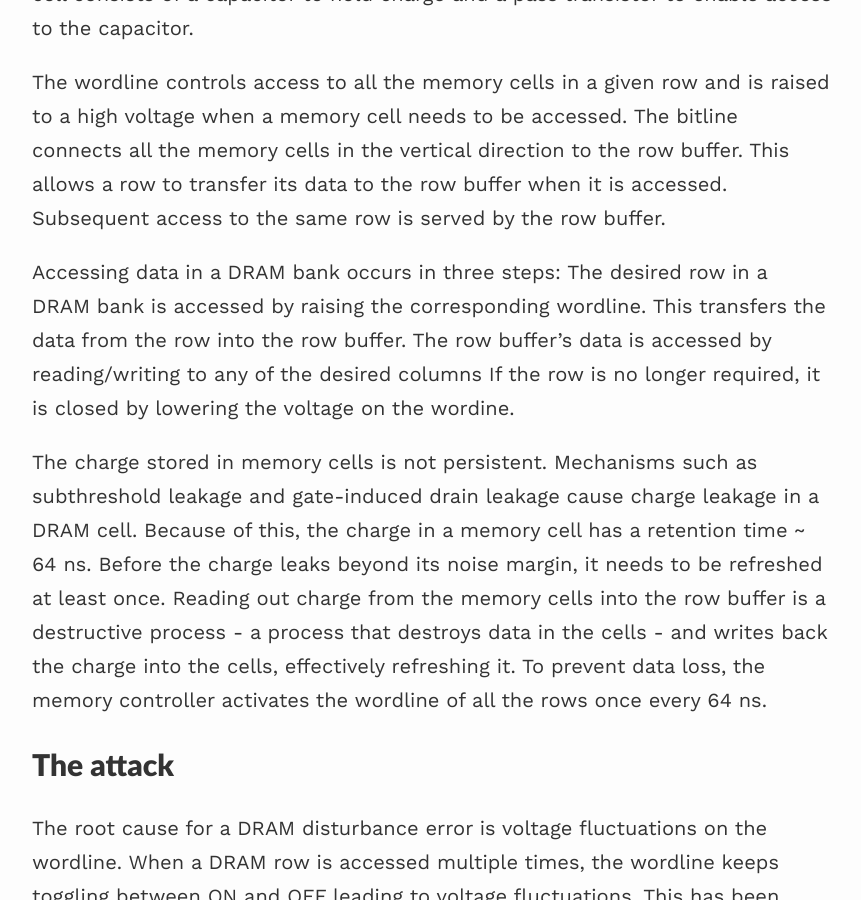
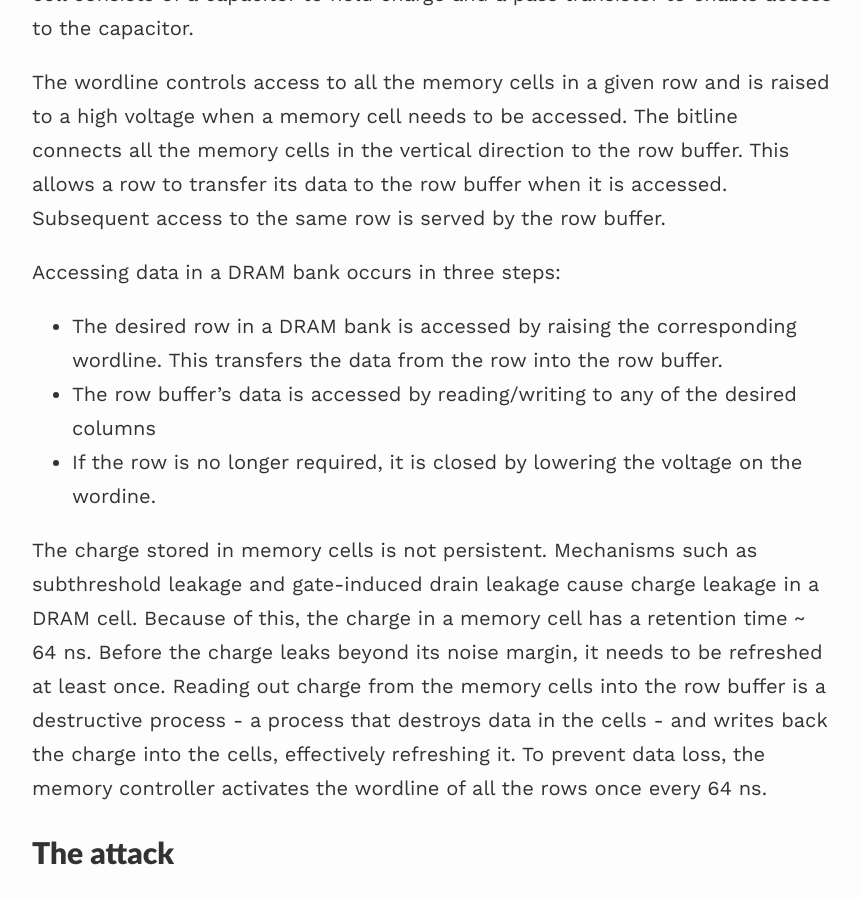
Before and after one commit to sathvikswaminathan/webpage, a Jekyll site: the page built from _posts/2022-11-08-flipping-bits-in.md, in a window 1280 px wide and 900 px high, scrolled down 1345 px. Shown: the whole window, without its empty margins (208-1069 px from the left). Built offline with Jekyll 4.4.1, drawn with Linux system fonts in a browser that asks for light colours; nearby versions of some CDN libraries.

```diff
--- a/_posts/2022-11-08-flipping-bits-in.md
+++ b/_posts/2022-11-08-flipping-bits-in.md
@@ -25,8 +25,10 @@ The below figure presents the lower-level organization of a DRAM chip. The chip
 The wordline controls access to all the memory cells in a given row and is raised to a high voltage when a memory cell needs to be accessed. The bitline connects all the memory cells in the vertical direction to the row buffer. This allows a row to transfer its data to the row buffer when it is accessed. Subsequent access to the same row is served by the row buffer.
 
 Accessing data in a DRAM bank occurs in three steps:
-The desired row in a DRAM bank is accessed by raising the corresponding wordline. This transfers the data from the row into the row buffer. The row buffer's data is accessed by reading/writing to any of the desired columns
-If the row is no longer required, it is closed by lowering the voltage on the wordine.
+
+- The desired row in a DRAM bank is accessed by raising the corresponding wordline. This transfers the data from the row into the row buffer.
+- The row buffer's data is accessed by reading/writing to any of the desired columns
+- If the row is no longer required, it is closed by lowering the voltage on the wordine.
 
 The charge stored in memory cells is not persistent. Mechanisms such as subthreshold leakage and gate-induced drain leakage cause charge leakage in a DRAM cell. Because of this, the charge in a memory cell has a retention time ~ 64 ns. Before the charge leaks beyond its noise margin, it needs to be refreshed at least once. Reading out charge from the memory cells into the row buffer is a destructive process - a process that destroys data in the cells - and writes back the charge into the cells, effectively refreshing it. To prevent data loss, the memory controller activates the wordline of all the rows once every 64 ns.
 
```
